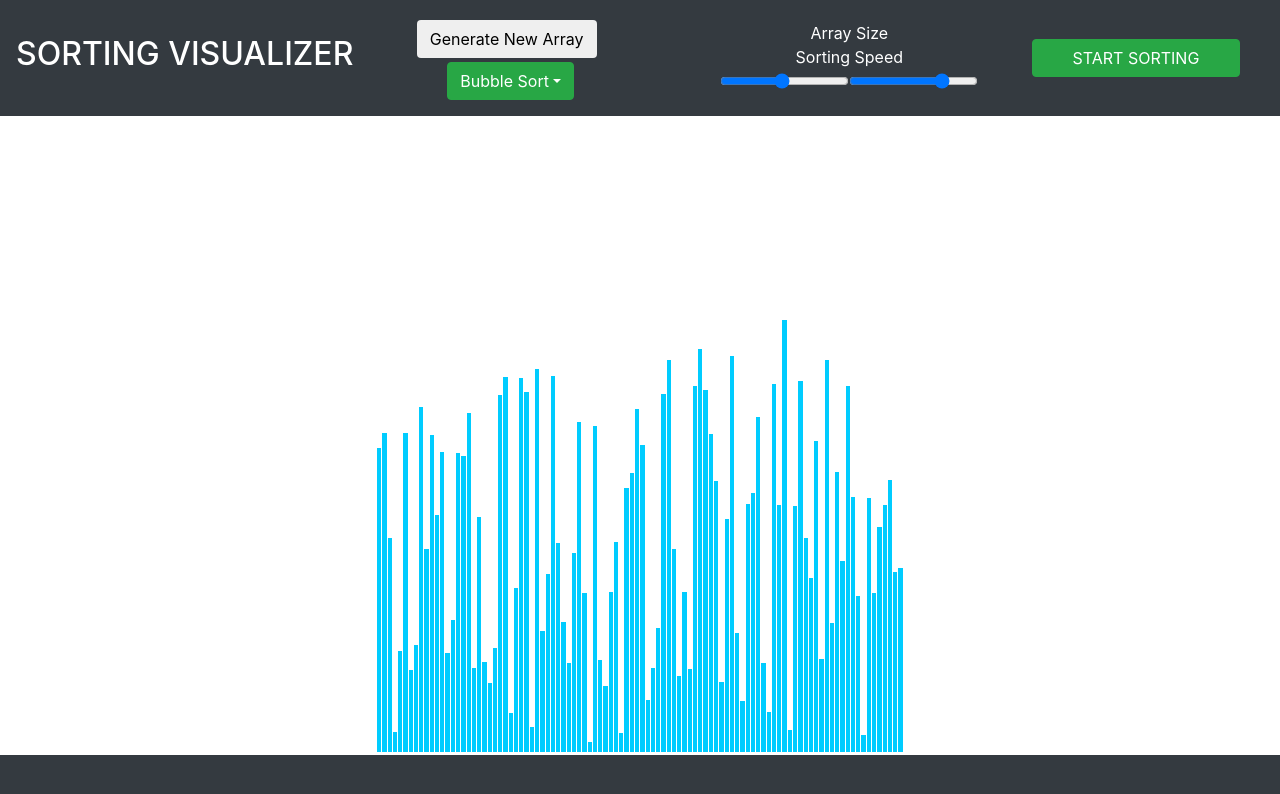
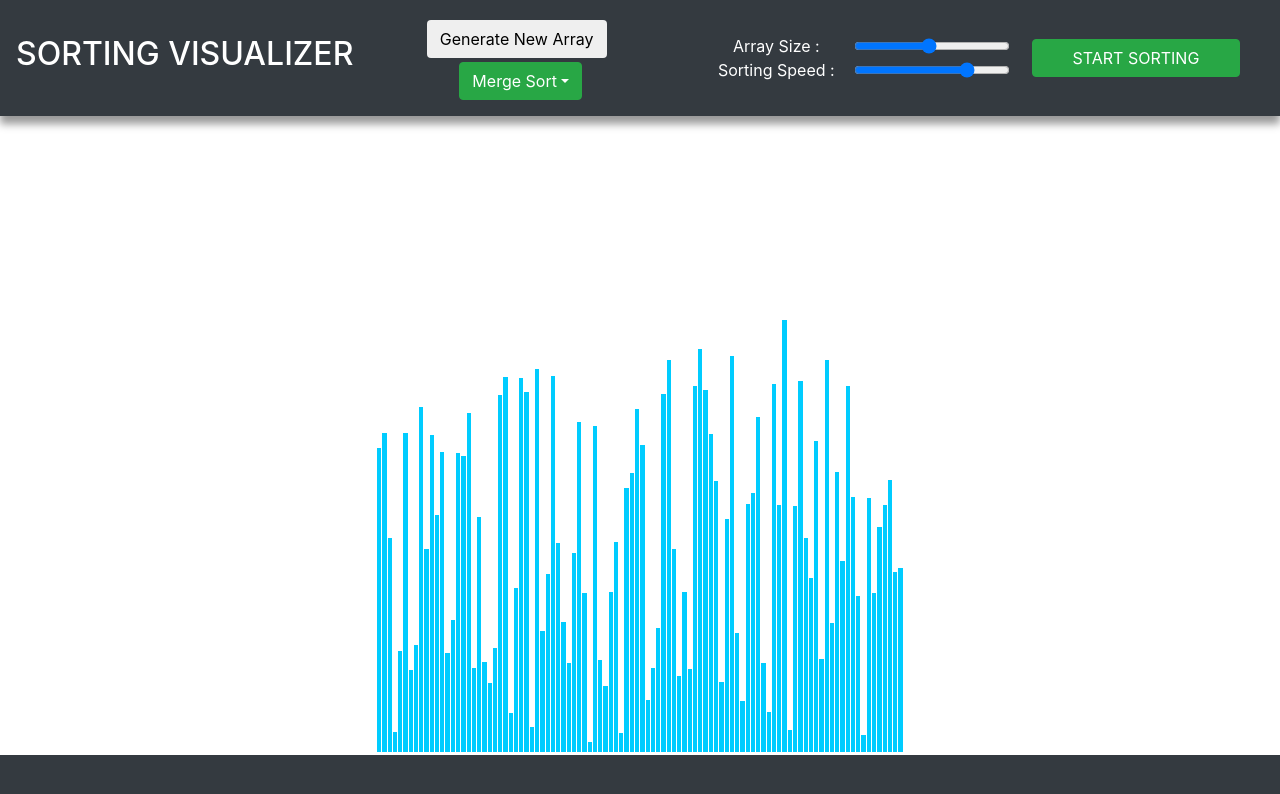
Before and after one commit to tusharmonga014/Sorting-Visualizer, a React (Create React App) app: page / in a window 1280 px wide. Shown: the top 794 px of the page. Built offline with nearby package versions, Linux system fonts and the light colour scheme.

Commit message:
Defaults updated

```diff
--- a/src/components/ControlBar/ControlBar.css
+++ b/src/components/ControlBar/ControlBar.css
@@ -0,0 +1,15 @@
+.nav {
+    -webkit-box-shadow: 0 8px 8x 0px #999;
+    -moz-box-shadow: 0 8px 8px 0px #999;
+    box-shadow: 0 8px 8px 0px #999;
+}
+
+.slider-controls {
+    padding: 0;
+}
+
+@media only screen and (max-width: 600px) {
+    body, .btn {
+        font-size: 2vh;
+    }
+}
--- a/src/components/ControlBar/ControlBar.jsx
+++ b/src/components/ControlBar/ControlBar.jsx
@@ -1,5 +1,5 @@
 import React, { Component } from "react";
-import { DEFAULT_ARRAY_SIZE, DEFAULT_SELECTED_SPEED, MAX_ARRAY_SIZE, MIN_ARRAY_SIZE, SORTING_SPEED_UPPER_LIMIT } from "../../defaults";
+import { DEFAULT_ARRAY_SIZE, DEFAULT_SELECTED_ALGORITHM, DEFAULT_SELECTED_SPEED, MAX_ARRAY_SIZE, MIN_ARRAY_SIZE, SORTING_SPEED_UPPER_LIMIT } from "../../defaults";
 import "./ControlBar.css";
 
 class ControlBar extends Component {
@@ -108,17 +108,10 @@ class ControlBar extends Component {
               data-toggle="dropdown"
               aria-haspopup="true"
               aria-expanded="false">
-              Bubble Sort
+              {this.getAlgorithmNameInTitleCase(DEFAULT_SELECTED_ALGORITHM)}
             </button>
             <div className="dropdown-menu">
               <h1 className="dropdown-header text-large">Select Algorithm</h1>
-              <div className="dropdown-divider"></div>
-              <button
-                className="dropdown-item"
-                value='BUBBLE_SORT'
-                onClick={this.changeAlgorithm}>
-                Bubble Sort
-              </button>
               <div className="dropdown-divider"></div>
               <button className="dropdown-item"
                 value='MERGE_SORT'
@@ -135,6 +128,13 @@ class ControlBar extends Component {
               <div className="dropdown-divider"></div>
               <button
                 className="dropdown-item"
+                value='BUBBLE_SORT'
+                onClick={this.changeAlgorithm}>
+                Bubble Sort
+              </button>
+              <div className="dropdown-divider"></div>
+              <button
+                className="dropdown-item"
                 value='HEAP_SORT'
                 onClick={this.changeAlgorithm}>
                 Heap Sort
@@ -143,30 +143,29 @@ class ControlBar extends Component {
           </div>
         </div>
 
-        <div className='col-3'>
-          <div className="text-center">
-            <div className='text-white text-disable-when-running'>Array Size</div>
-            <div className='text-white text-disable-when-running'>Sorting Speed</div>
+        <div className='col-md-12 col-lg-3 row slider-controls'>
+          <div className='text-white text-center text-disable-when-running slider-controls col-md-6 col-lg-6'>
+            Array Size :
           </div>
-
-          <div className=''>
           <input
-              className='slider mb-1 input-disable-when-running'
+            className='input-disable-when-running slider-controls col-md-6 col-lg-6'
             type="range"
             min={MIN_ARRAY_SIZE}
             max={MAX_ARRAY_SIZE}
             defaultValue={DEFAULT_ARRAY_SIZE}
             onChange={this.changeArraySize}
           />
+          <div className='text-white text-center text-disable-when-running slider-controls col-md-6 col-lg-6'>
+            Sorting Speed :
+          </div>
           <input
-              className='slider mt-1 input-disable-when-running'
+            className='input-disable-when-running slider-controls col-md-6 col-lg-6'
             type="range"
             min="1"
             max={SORTING_SPEED_UPPER_LIMIT}
             defaultValue={DEFAULT_SELECTED_SPEED}
             onChange={this.changeSpeed}
           />
-          </div>
         </div>
 
         <button
--- a/src/defaults/index.js
+++ b/src/defaults/index.js
@@ -30,6 +30,7 @@ const DEFAULT_ARRAY_SIZE = 100;
  * nor in the process of being sorted
  */
 const BAR__COLOUR_DEFAULT = 'rgb(0, 204, 255)';
+// const BAR__COLOUR_DEFAULT = 'rgb(0, 255, 145)';
 /**
  * Bar colour when its in the process for sorting
  */
@@ -48,7 +49,7 @@ const BAR_COLOUR_PIVOT = 'rgb(102, 255, 51)';
  * Default selected sorting algorithm
  * shown in dropdown algo selector
  */
-const DEFAULT_SELECTED_ALGORITHM = 'BUBBLE_SORT';
+const DEFAULT_SELECTED_ALGORITHM = 'MERGE_SORT';
 
 /**
  * tells margin between bars
```
Lines whose indentation alone changed are shown as unchanged.
